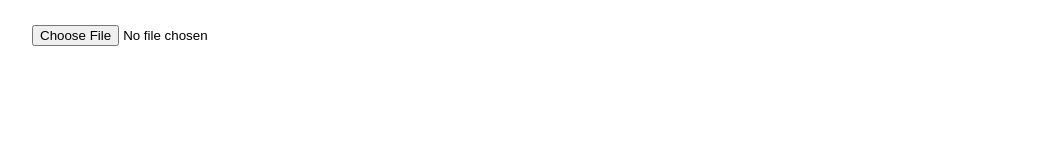
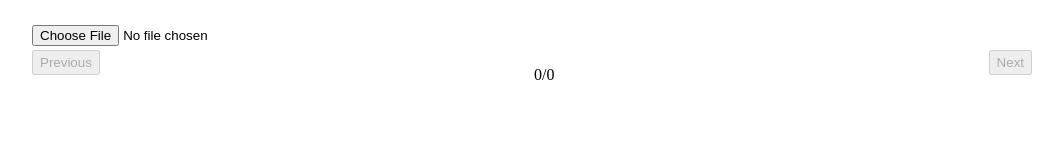
Before and after one commit to CGA1123/dissect, a plain HTML site: page index.html in a window 1280 px wide. Shown: the whole page, without its empty margins (108-1171 px from the left). Drawn offline with nearby package versions, Linux system fonts and the light colour scheme.

Commit message:
:lipstick: Update UI with buttons to next/previous slice

```diff
--- a/css/main.css
+++ b/css/main.css
@@ -5,22 +5,29 @@ html, body {
 
 body {
 	margin: 0;
+	width: 1000px;
+	margin-right: auto;
+	margin-left: auto;
 }
 
 #loading {
-	width: 1000px;
 	height: 25px;
-	margin-right: auto;
-	margin-left: auto;
 	margin-top: 25px;
 }
 
 #visualise-it {
-	width: 1000px;
-	margin-right: auto;
-	margin-left: auto;
 	margin-top: 25px;
 	height: 100%;
+}
+
+#controls {
+	height: 25px;
+	display: flex;
+}
+
+#slice-track {
+	flex-grow: 10;
+	text-align: center;
 }
 
 text {
--- a/index.html
+++ b/index.html
@@ -15,6 +15,11 @@
 		<input type="file" id="file" name="file"/>
 	</div>
 
+	<div id="controls">
+		<button id="previous" disabled>Previous</button>
+		<p id="slice-track">0/0</p>
+		<button id="next" disabled>Next</button>
+	</div>
 	<div id="visualise-it">
 	</div>
 </body>
--- a/js/Visualisation.js
+++ b/js/Visualisation.js
@@ -5,6 +5,9 @@ function Visualisation (targetDomElement) {
 	var regions;
 	var links;
 	var data;
+	var nextButton;
+	var previousButton;
+	var sliceIndicator;
 
 	var currentSlice;
 
@@ -34,6 +37,13 @@ function Visualisation (targetDomElement) {
 
 		lineGenerator = d3.line()
 			.curve(d3.curveCardinal);
+
+		nextButton = d3.select("#next");
+		previousButton = d3.select("#previous");
+		sliceIndicator = d3.select("#slice-track");
+
+		nextButton.on("click", visualisationObject.nextSlice)
+		previousButton.on("click", visualisationObject.previousSlice)
 
 		target = d3.select(targetDomElement)
 
@@ -65,6 +75,10 @@ function Visualisation (targetDomElement) {
 		render(currentSlice + 1);
 	}
 
+	visualisationObject.previousSlice = function () {
+		render(currentSlice - 1);
+	}
+
 	// private function definitions
 	function render (sliceNum) {
 		currentSlice = sliceNum % data.length
@@ -73,6 +87,19 @@ function Visualisation (targetDomElement) {
 		explodedSource = processSource(slice.source);
 		regions = processRegions(slice.regions);
 		links = processLinks(slice.links);
+
+		// navigator stuff...
+		sliceIndicator.text((currentSlice + 1) + "/" + data.length);
+		previousButton.attr("disabled", function () {
+			var show = (currentSlice <= 0) ? true : null;
+			return show;
+		});
+
+		nextButton.attr("disabled", function () {
+			var show = ((currentSlice + 1) >= data.length) ? true : null;
+			return show;
+		});
+
 		// error message
 		errors.text(slice.msg);
 
```
